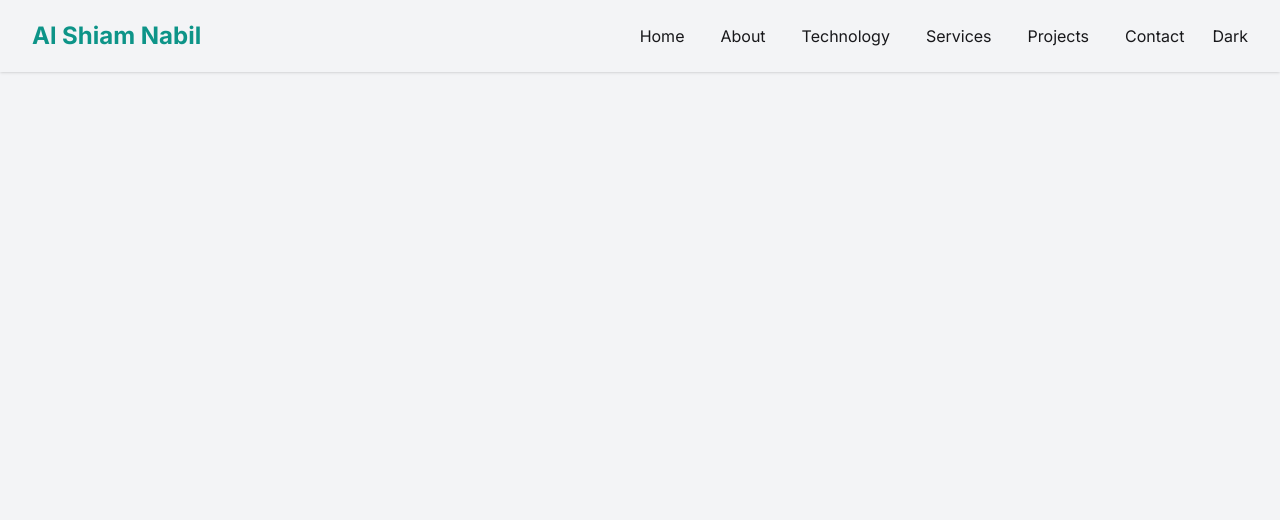
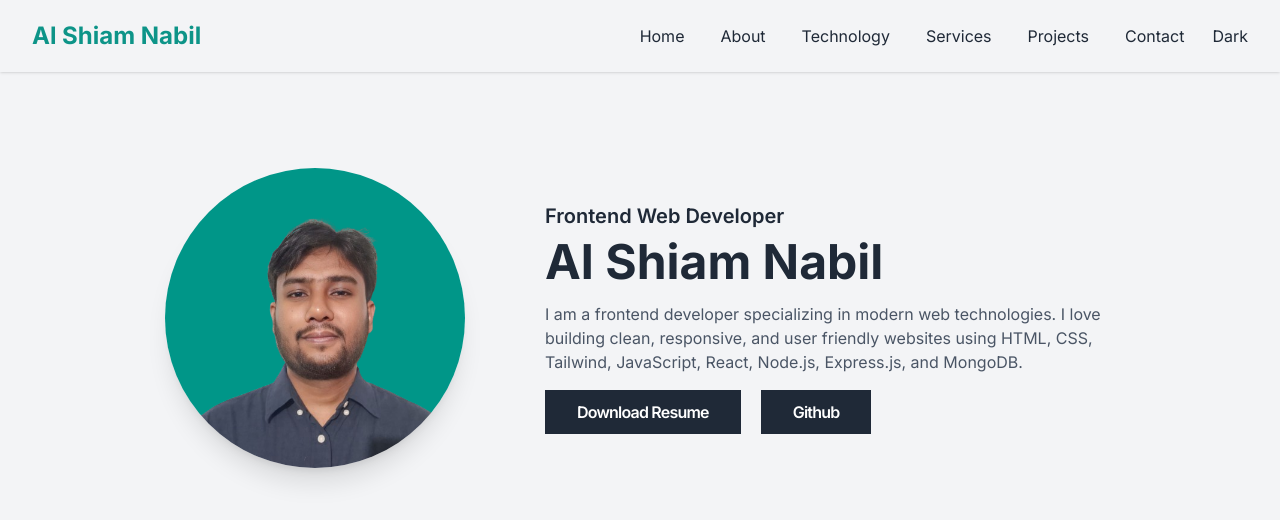
Before and after one commit to Al-Shiam-Nabil/al-shiam-nabil-portfolio, a React (Vite) app: page / in a window 1280 px wide. Shown: the top 520 px of the page. Built offline with nearby package versions, Linux system fonts and the light colour scheme.

Commit message:
hero added

```diff
--- a/src/App.jsx
+++ b/src/App.jsx
@@ -1,3 +1,4 @@
+import Banner from "./Components/Banner/Banner"
 import Navbar from "./Components/Header/Navbar"
 
 
@@ -7,10 +8,14 @@ function App() {
 
   return (
     <>
-    <body className="bg-base-100">
+    <body className="bg-base-100 text-accent">
       <header>
         <Navbar></Navbar>
       </header>
+
+      <main>
+        <Banner></Banner>
+      </main>
     </body>
 
     </>
--- /dev/null
+++ b/src/Components/Banner/Banner.jsx
@@ -0,0 +1,48 @@
+import React from 'react';
+import Container from '../Shared/Container';
+import profilePhoto from '../../assets/nabilProfile.png'
+
+const Banner = () => {
+    return (
+        <Container>
+<section className='flex flex-col lg:flex-row justify-center items-center gap-12 lg:gap-20 my-24'>
+    {/* left */}
+    <div className=' w-[300px] h-[300px] shrink-0'>
+        <img src={profilePhoto} alt="Al Shiam Nabil Photo" className='rounded-full w-full h-full shadow-xl object-cover' />
+    </div>
+
+    {/* right */}
+    <div className='flex flex-col justify-center lg:justify-start lg:items-start items-center max-w-[650px] lg:max-w-[570px] mx-auto lg:mx-0 space-y-2 text-center lg:text-left'>
+    <h2 className='text-xl font-semibold'>Frontend Web Developer</h2>
+    <h1 className='text-5xl font-bold'>Al Shiam Nabil</h1>
+    <p className='text-base-200 my-2'>I am a frontend developer specializing in modern web technologies. I love building clean, responsive, and user friendly websites using HTML, CSS, Tailwind, JavaScript, React, Node.js, Express.js, and MongoDB.  </p>
+
+
+
+<div className='flex gap-5 mt-2'>
+    <button
+class="relative inline-flex items-center justify-center px-8 py-2.5 overflow-hidden tracking-tighter text-white bg-accent  group cursor-pointer">
+<span
+class="absolute w-0 h-0 transition-all duration-500 ease-out bg-primary rounded-full group-hover:w-56 group-hover:h-56"></span>
+
+<span class="relative text-base font-semibold ">Download Resume</span>
+</button>
+
+
+
+<button
+class="relative inline-flex items-center justify-center px-8 py-2.5 overflow-hidden tracking-tighter text-white bg-accent  group cursor-pointer">
+<span
+class="absolute w-0 h-0 transition-all duration-500 ease-out bg-primary rounded-full group-hover:w-56 group-hover:h-56"></span>
+
+<span class="relative text-base  font-semibold">Github</span>
+</button>
+</div>
+
+    </div>
+</section>
+        </Container>
+    );
+};
+
+export default Banner;
--- a/src/index.css
+++ b/src/index.css
@@ -13,7 +13,7 @@
   --color-secondary: #FF6F61;
   --color-base-100: #F3F4F6;
    --color-accent:#1F2937;
-   --color-base-200:#6B7280;
+   --color-base-200:#4a5565;
 }
 
 
```
Also changed, not shown: src/assets/nabilProfile.jpg (added), src/assets/nabilProfile.png (added).
